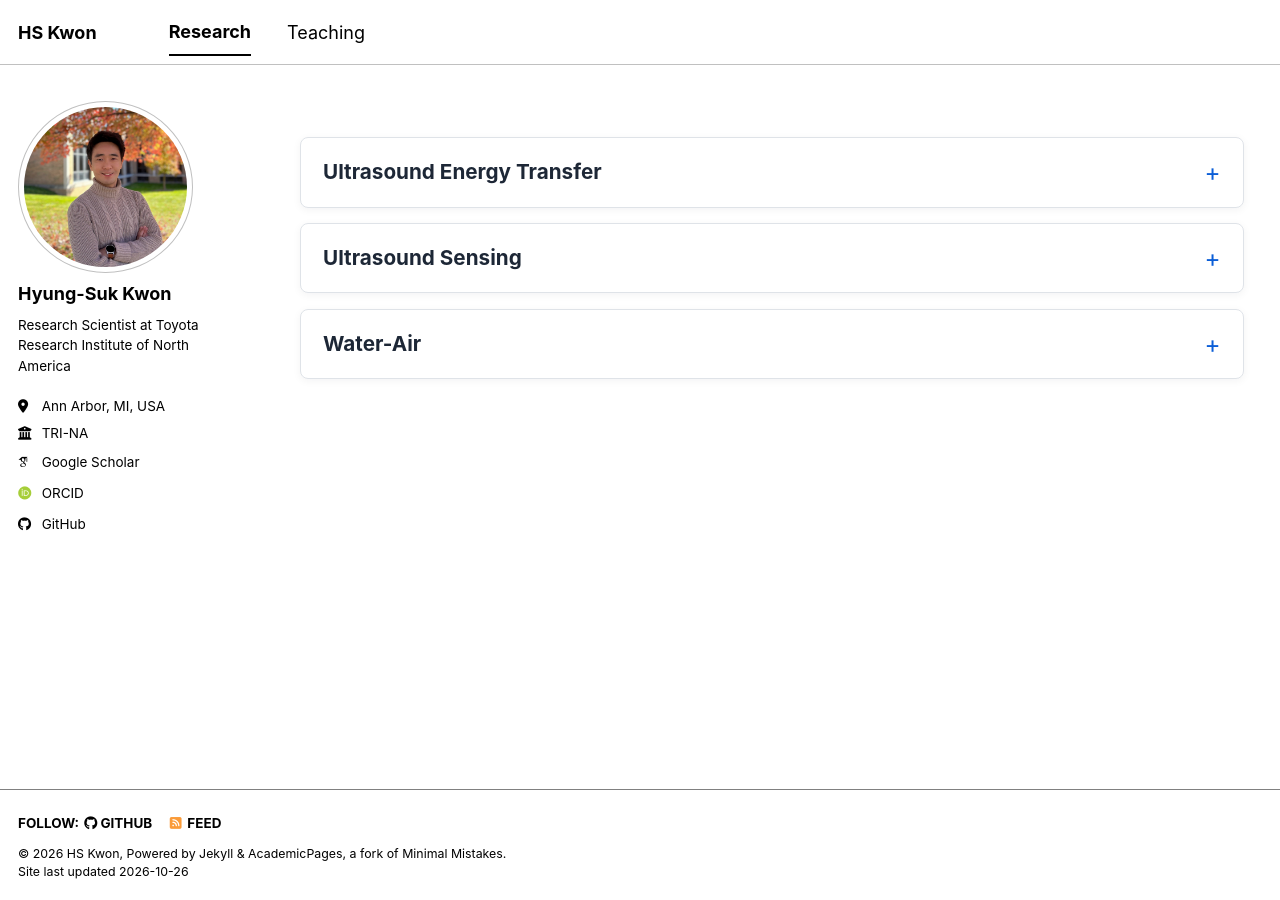
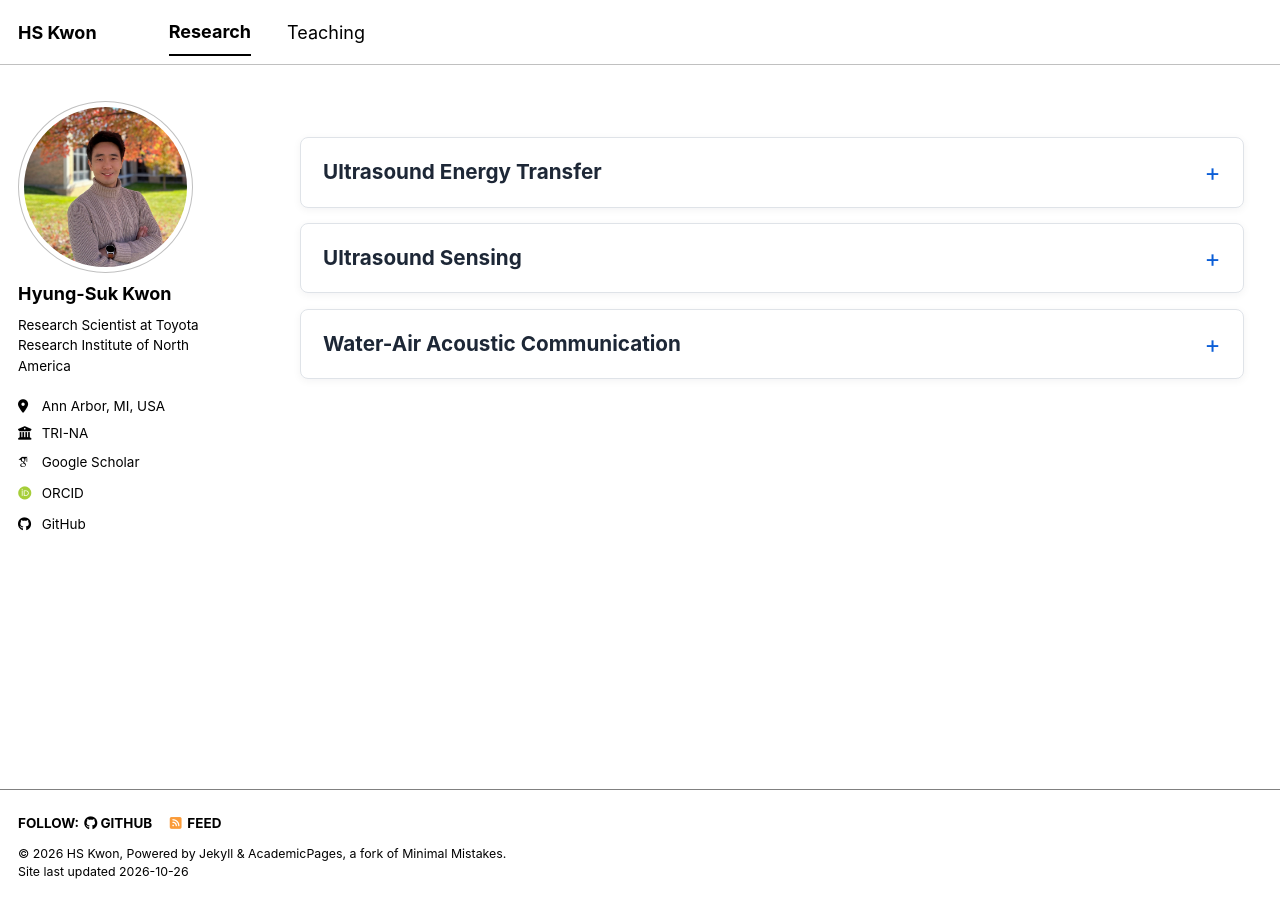
Before and after one commit to Kwon-HyungSuk/kwon-hyungsuk.github.io, a Jekyll site: the page built from _pages/research.html, in a window 1280 px wide. Built offline with Jekyll 4.4.1, drawn with Linux system fonts in a browser that asks for light colours; some web fonts are replaced; a script bundle is joined from its source files by our own code; library files that are not in the unit come from our copies.

Commit message:
Update research.html

```diff
--- a/_pages/research.html
+++ b/_pages/research.html
@@ -146,11 +146,11 @@ author_profile: true
     </details>
 
     <details class="research-card">
-      <summary class="research-title">Water-Air</summary>
+      <summary class="research-title">Water-Air Acoustic Communication</summary>
       <div class="research-description">
         <img class="research-image" src="{{ base_path }}/images/research/Water-Air Communication.jpg" alt="Water-Air communication research illustration showing acoustic energy transmission between water and air">
         <h3 class="research-project-title">
-          <a href="{{ base_path }}/research_Water-Air">Water-Air Communication (2024/1 - 2025/12)</a>
+          <a href="{{ base_path }}/research_Water-Air">Water-Air Acoustic Communication (2024/1 - 2025/12)</a>
         </h3>
       </div>
     </details>
```
